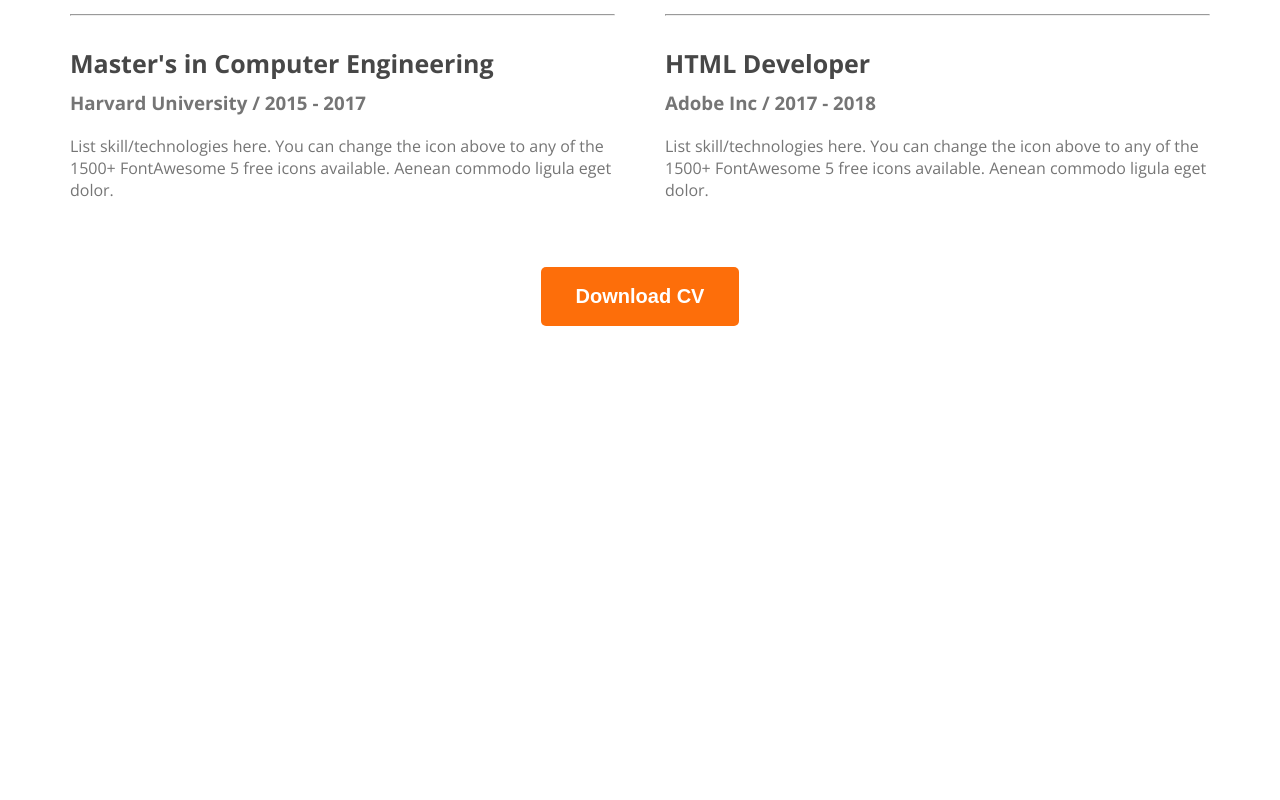
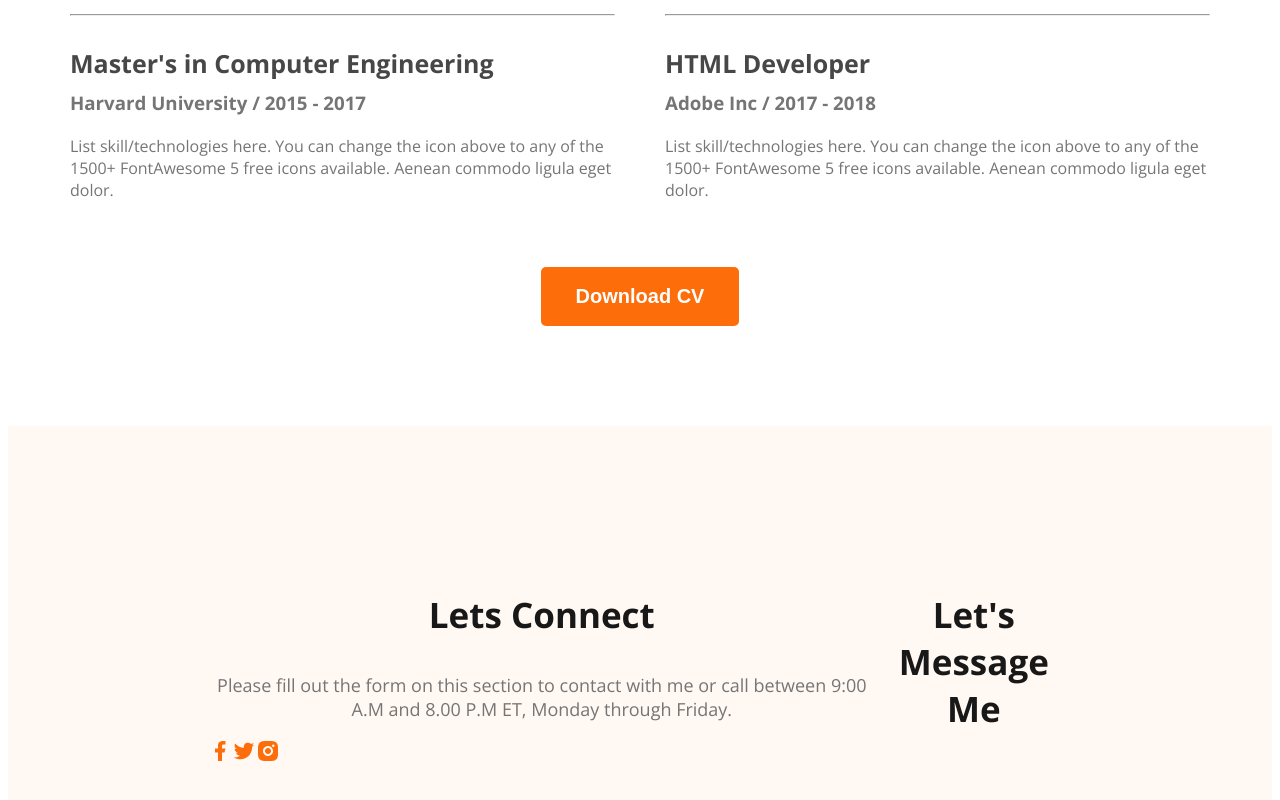
Before and after one commit to Oishee12/developer-portfolio, a plain HTML site: page index.html in a window 1280 px wide. Shown: the part 2909-3709 px from the top of the page. Before the commit the page ends 3243 px from the top, so only its background shows below. Drawn offline with nearby package versions, Linux system fonts and the light colour scheme.

Commit message:
basic footer

```diff
--- a/index.html
+++ b/index.html
@@ -149,7 +149,18 @@
             </section>
     </main>
     <footer>
-
+        <div class="footer-column">
+            <h3 class="section-title">Lets Connect</h3>
+            <p class="section-description">
+                Please fill out the form on this section to contact with me or call between 9:00 A.M and 8.00 P.M ET, Monday through Friday.
+            </p>
+            <div class="social-links">
+                <a href=""><img src="./images/icons/facebook.png" alt=""></a><a href=""><img src="./images/icons/twitter.png" alt=""></a><a href=""><img src="./images/icons/insta.png" alt=""></a>
+            </div>
+        </div>
+        <div class="footer-column">
+            <h3 class="section-title">Let's Message Me</h3>
+        </div>
     </footer>
 </body>
 
--- a/styles/portfolio.css
+++ b/styles/portfolio.css
@@ -184,3 +184,11 @@ margin-bottom: 10px;
     text-align: center;
     margin-top: 50px;
 }
+
+/* footer section */
+footer{
+    display: flex;
+    background: #FFF8F3;
+    padding: 130px 200px;
+    margin-top: 100px;
+}
```
